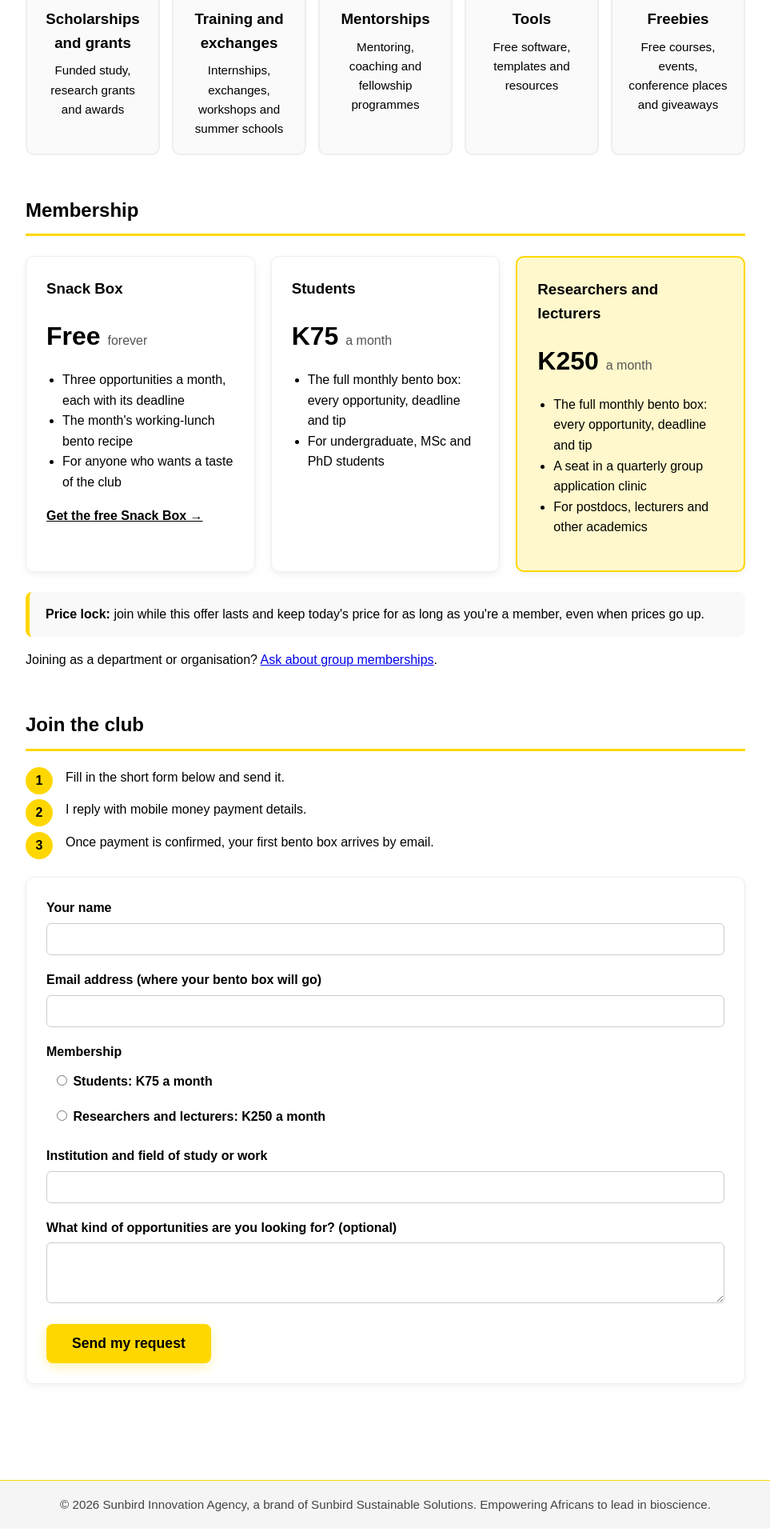
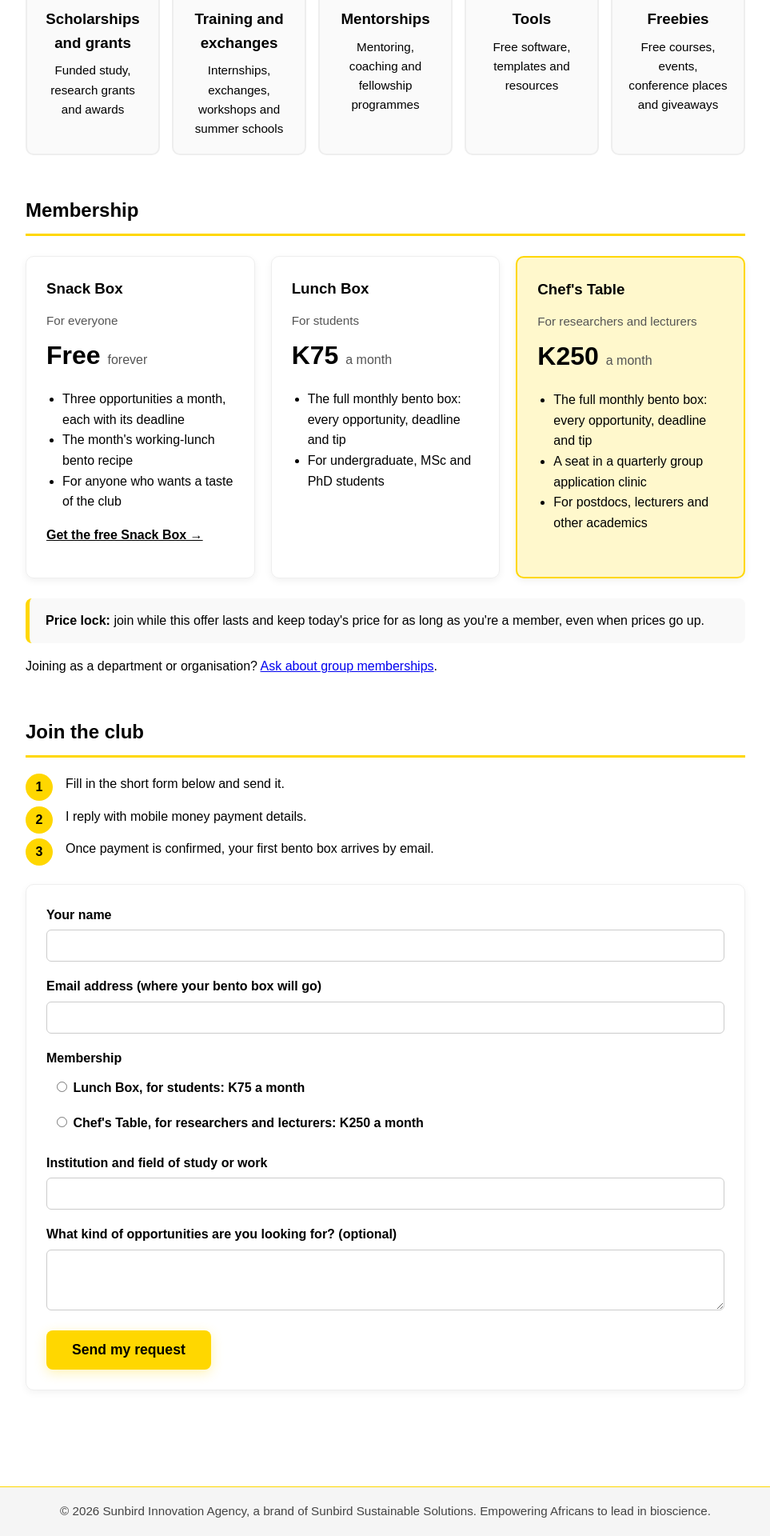
Before and after one commit to mmutondo/mmutondo.github.io, a Jekyll site: the page freelunchclub.html, which Jekyll copies as it is, in a window 1280 px wide. Shown: the part 1423-3343 px from the top of the page at 80% size, without its empty margins (158-1121 px from the left). Built offline with Jekyll 4.4.1, drawn with Linux system fonts in a browser that asks for light colours.

Commit message:
Free Lunch Club page: name the plans Snack Box, Lunch Box and Chef's Table
Each plan card shows its name with the audience underneath, and the
join form uses the new names.

Co-Authored-By: Claude Opus 5.5 <noreply@anthropic.com>
Claude-Session: https://claude.ai/code/session_01EKxmyb8EnG9A94CFrRmYRt

```diff
--- a/freelunchclub.html
+++ b/freelunchclub.html
@@ -215,6 +215,12 @@
 
     .plan ul {
       padding-left: 20px;
+    }
+
+    .plan-for {
+      margin: -6px 0 6px;
+      color: #555;
+      font-size: 0.95rem;
     }
 
     .plan-link {
@@ -538,6 +544,7 @@
       <div class="plans">
         <div class="plan">
           <h3>Snack Box</h3>
+          <p class="plan-for">For everyone</p>
           <div class="price">Free <small>forever</small></div>
           <ul>
             <li>Three opportunities a month, each with its deadline</li>
@@ -547,7 +554,8 @@
           <p><a class="plan-link" href="https://astrobiolab.substack.com/subscribe">Get the free Snack Box &rarr;</a></p>
         </div>
         <div class="plan">
-          <h3>Students</h3>
+          <h3>Lunch Box</h3>
+          <p class="plan-for">For students</p>
           <div class="price">K75 <small>a month</small></div>
           <ul>
             <li>The full monthly bento box: every opportunity, deadline and tip</li>
@@ -555,7 +563,8 @@
           </ul>
         </div>
         <div class="plan featured">
-          <h3>Researchers and lecturers</h3>
+          <h3>Chef&#39;s Table</h3>
+          <p class="plan-for">For researchers and lecturers</p>
           <div class="price">K250 <small>a month</small></div>
           <ul>
             <li>The full monthly bento box: every opportunity, deadline and tip</li>
@@ -587,8 +596,8 @@
         </div>
         <div class="field">
           <span class="label">Membership</span>
-          <label class="option"><input type="radio" name="plan" value="Students (K75 a month)" /> Students: K75 a month</label>
-          <label class="option"><input type="radio" name="plan" value="Researchers and lecturers (K250 a month)" /> Researchers and lecturers: K250 a month</label>
+          <label class="option"><input type="radio" name="plan" value="Lunch Box, for students (K75 a month)" /> Lunch Box, for students: K75 a month</label>
+          <label class="option"><input type="radio" name="plan" value="Chef&#39;s Table, for researchers and lecturers (K250 a month)" /> Chef&#39;s Table, for researchers and lecturers: K250 a month</label>
         </div>
         <div class="field">
           <label for="institution">Institution and field of study or work</label>
```
